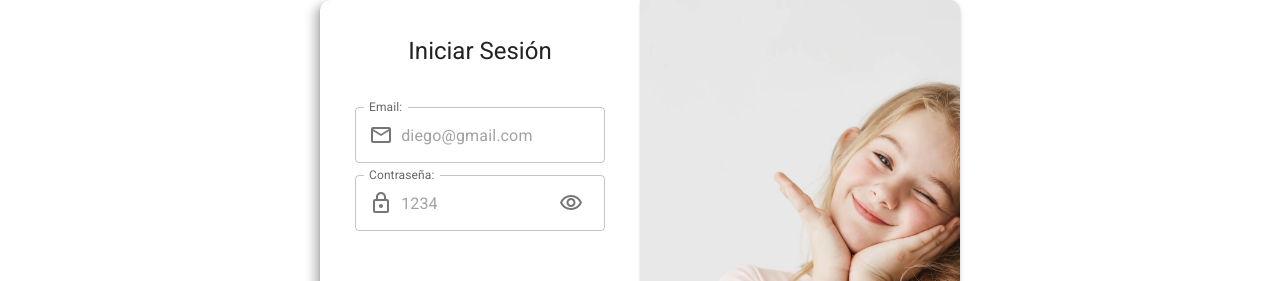
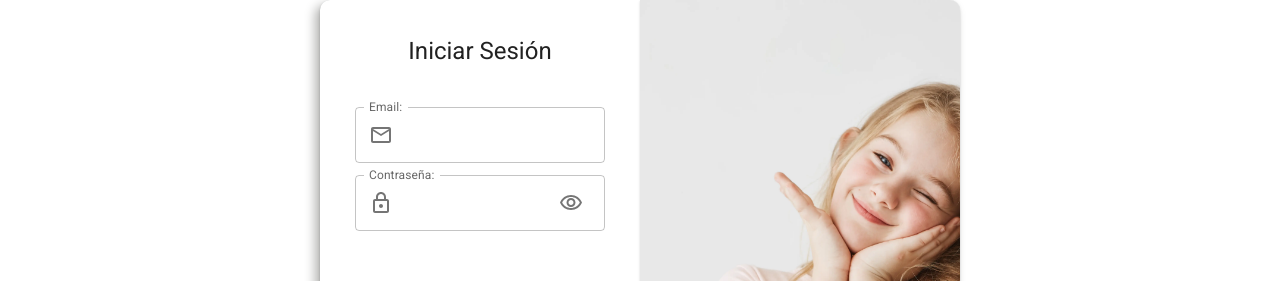
Before and after one commit to judifede/LudOhana, a React (Vite) app: page /login in a window 1280 px wide. Shown: the part 160-441 px from the top of the page. Built offline with nearby package versions, Linux system fonts and the light colour scheme; the HTML template or start-up script is replaced by a standard one.

Commit message:
login in progress desing

```diff
--- a/src/Pages/Login/Login.jsx
+++ b/src/Pages/Login/Login.jsx
@@ -136,6 +136,7 @@ function Login() {
 
   return (
     <Box className="container" sx={{ borderRadius: '10px' }}>
+
       <Card id="loginContainer">
         <CardHeader title="Iniciar Sesión" sx={{ textAlign: 'center' }} />
         <CardContent>
@@ -146,7 +147,7 @@ function Login() {
             variant="outlined"
             fullWidth={true}
             margin="dense"
-            placeholder={'diego@gmail.com'}
+            placeholder={''}
             InputProps={{
               startAdornment: (
                 <InputAdornment position="start">
@@ -168,7 +169,7 @@ function Login() {
             variant="outlined"
             fullWidth={true}
             margin="dense"
-            placeholder={'1234'}
+            placeholder={''}
             InputProps={{
               startAdornment: (
                 <InputAdornment position="start">
```
Also changed, not shown: src/Components/EventCard/EventCard.css (deleted), src/Pages/Events/Events.css (deleted), src/Pages/FormEvents/FormEvent.css (deleted).
